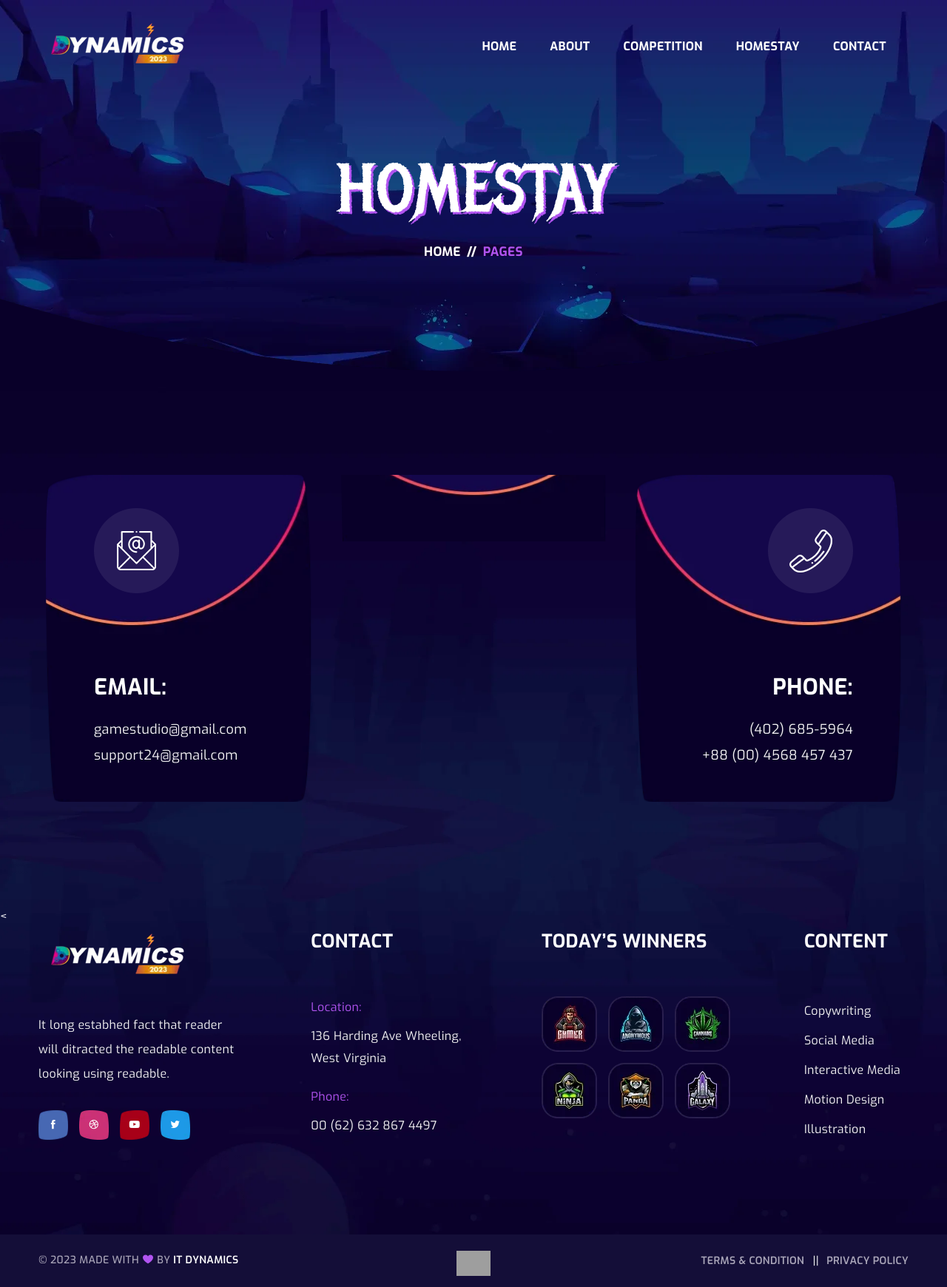
After one commit to miftahr149/dynamics, a CodeIgniter 4 app: template app/Views/Homestay/ViewIndex.php in a window 1280 px wide. The commit adds this page. Shown: the whole page at 74% size. Run offline with PHP 8.4 and a stand-in for CodeIgniter, Linux system fonts and the light colour scheme; the template is opened without the code that fills it, so the values that code supplies are empty; some libraries are stand-ins or nearby versions; grey boxes are pictures that could not be loaded.

Commit message:
Update ViewIndex.php

```diff
--- a/app/Config/Routes.php
+++ b/app/Config/Routes.php
@@ -37,7 +37,7 @@ $routes->set404Override();
 // route since we don't have to scan directories.
 $routes->get('/', 'Home::index');
 $routes->get('/about', 'About::index');
-$routes->get('/competition', 'Competition::index');
+$routes->get('/homestay', 'Homestay::index');
 
 /*
  * --------------------------------------------------------------------
--- /dev/null
+++ b/app/Views/Homestay/ViewIndex.php
@@ -0,0 +1,73 @@
+<?= $this->extend('_Template\MainLayout') ?>
+
+<!-- CSS Load -->
+<?= $this->section('loadCss') ?>
+<?= $this->endSection() ?>
+
+<?= $this->section('content') ?>
+<div class="breadcrumbs_aree breadcrumbs_bg mb-140" data-bgimg="assets/img/bg/breadcrumbs-bg.webp" style="background-image: url(&quot;assets/img/bg/breadcrumbs-bg.webp&quot;);">
+    <div class="container">
+        <div class="row">
+            <div class="col-12">
+                <div class="breadcrumbs_text text-center">
+                    <h1>Homestay</h1>
+                    <ul class="d-flex justify-content-center">
+                        <li><a href="index.html">Home </a></li>
+                        <li> <span>//</span></li>
+                        <li> PAGES</li>
+                    </ul>
+                </div>
+            </div>
+        </div>
+    </div>
+</div>
+<div class="page_wrapper">
+
+    <!-- contact section start -->
+    <section class="contact_page_section mb-140">
+        <div class="container">
+            <div class="contact_info_area">
+                <div class="row">
+                    <div class="col-lg-4 col-md-4 col-sm-6">
+                        <div class="contact_info_list left wow fadeInUp" data-bgimg="assets/img/others/gaming-world-bg1.webp" data-wow-delay="0.1s" data-wow-duration="1.1s" style="background-image: url(&quot;assets/img/others/gaming-world-bg1.webp&quot;); visibility: visible; animation-duration: 1.1s; animation-delay: 0.1s; animation-name: fadeInUp;">
+                            <div class="contact_info_thumb">
+                                <img width="115" height="115" src="assets/img/icon/email.webp" alt="">
+                            </div>
+                            <div class="contact_info_text">
+                                <h3>Email:</h3>
+                                <p>
+                                    <a href="mailto:gamestudio@gmail.com">gamestudio@gmail.com</a> <br>
+                                    <a href="mailto:support24@gmail.com">support24@gmail.com</a>
+                                </p>
+                            </div>
+                        </div>
+                    </div>
+                    <div class="col-lg-4 col-md-4 col-sm-6">
+                        <div class="contact_info_list center wow fadeInUp" data-bgimg="assets/img/others/gaming-world-bg2.webp" data-wow-delay="0.2s" data-wow-duration="1.2s" style="background-image: url(&quot;assets/img/others/gaming-world-bg2.webp&quot;); visibility: visible; animation-duration: 1.2s; animation-delay: 0.2s; animation-name: fadeInUp;">
+
+                        </div>
+                    </div>
+                    <div class="col-lg-4 col-md-4 col-sm-6">
+                        <div class="contact_info_list right wow fadeInUp" data-bgimg="assets/img/others/gaming-world-bg3.webp" data-wow-delay="0.3s" data-wow-duration="1.3s" style="background-image: url(&quot;assets/img/others/gaming-world-bg3.webp&quot;); visibility: visible; animation-duration: 1.3s; animation-delay: 0.3s; animation-name: fadeInUp;">
+                            <div class="contact_info_thumb">
+                                <img width="115" height="115" src="assets/img/icon/phone.webp" alt="">
+                            </div>
+                            <div class="contact_info_text">
+                                <h3>Phone:</h3>
+                                <p>
+                                    <a href="tel:(402)685-5964"> (402) 685-5964</a>
+                                    <a href="tel:+88(00)4568457437"> +88 (00) 4568 457 437</a>
+                                </p>
+                            </div>
+                        </div>
+                    </div>
+                </div>
+            </div>
+        </div>
+    </section>
+    <
+        <?= $this->endSection() ?>
+
+        <!-- CSS Load -->
+        <?= $this->section('loadJs') ?>
+        <?= $this->endSection() ?>
--- a/app/Views/_Template/MainLayout.php
+++ b/app/Views/_Template/MainLayout.php
@@ -44,7 +44,7 @@
                                     <li><a href="<?php echo BASE_URL ?>">HOME</a></li>
                                     <li><a href="#about">ABOUT</a></li>
                                     <li><a href="#">COMPETITION</a></li>
-                                    <li><a href="#">HOMESTAY</a></li>
+                                    <li><a href="<?php echo BASE_URL . 'homestay' ?>">HOMESTAY</a></li>
                                     <li><a href="#">CONTACT</a></li>
                                 </ul>
                             </nav>
@@ -67,7 +67,7 @@
                 <li class="menu-item-has-children"><a href="<?php echo BASE_URL ?>">HOME</a></li>
                 <li class="menu-item-has-children"><a href="#about">ABOUT</a></li>
                 <li class="menu-item-has-children"><a href="#">COMPETITION</a></li>
-                <li class="menu-item-has-children"><a href="#">HOMESTAY</a></li>
+                <li class="menu-item-has-children"><a href="<?php echo BASE_URL . 'homestay' ?>">HOMESTAY</a></li>
                 <li class="menu-item-has-children"><a href="#">CONTACT</a></li>
             </ul>
         </div>
```
Also changed, not shown: app/Controllers/Homestay.php (added, +12 -0 lines).
